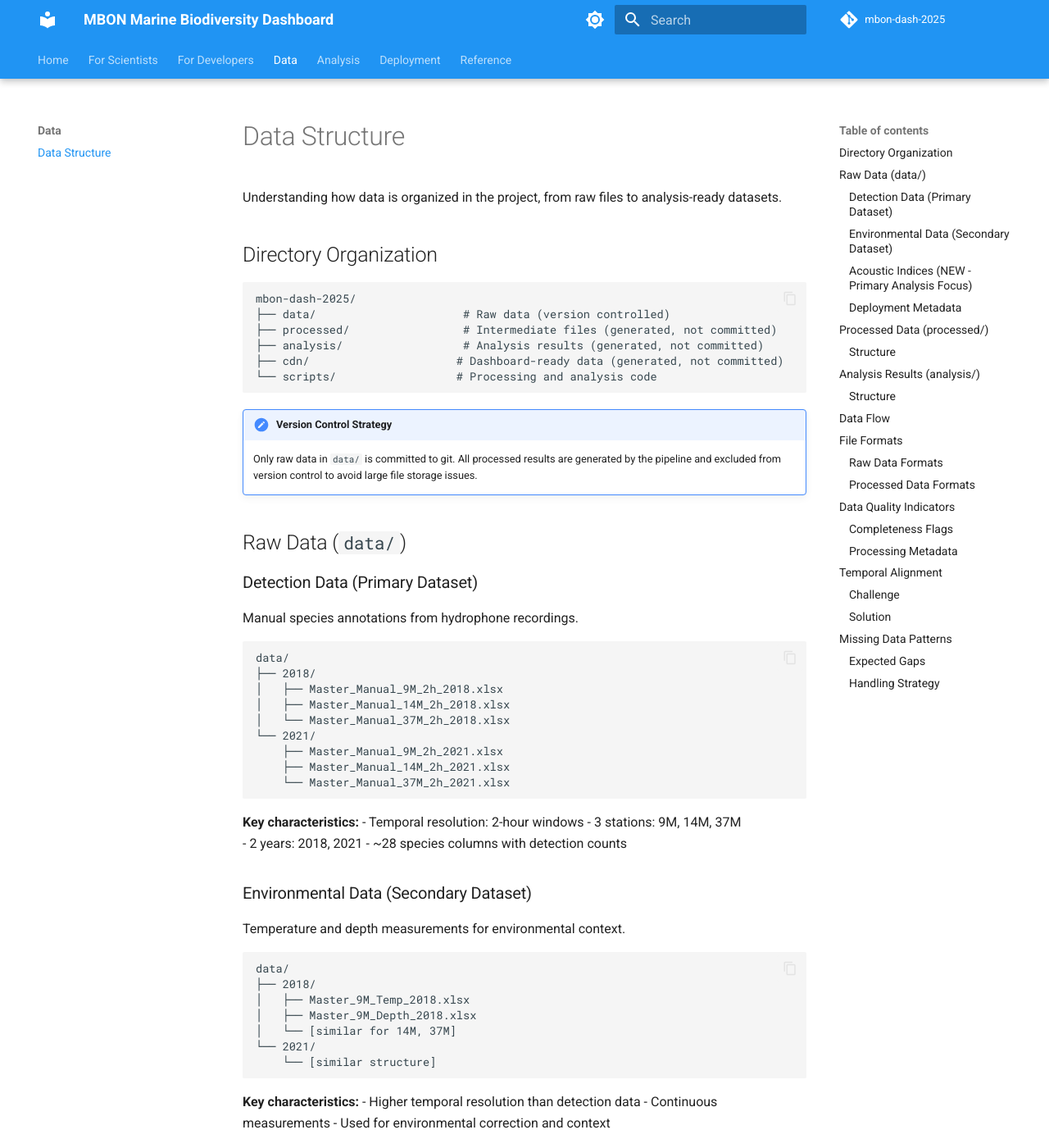
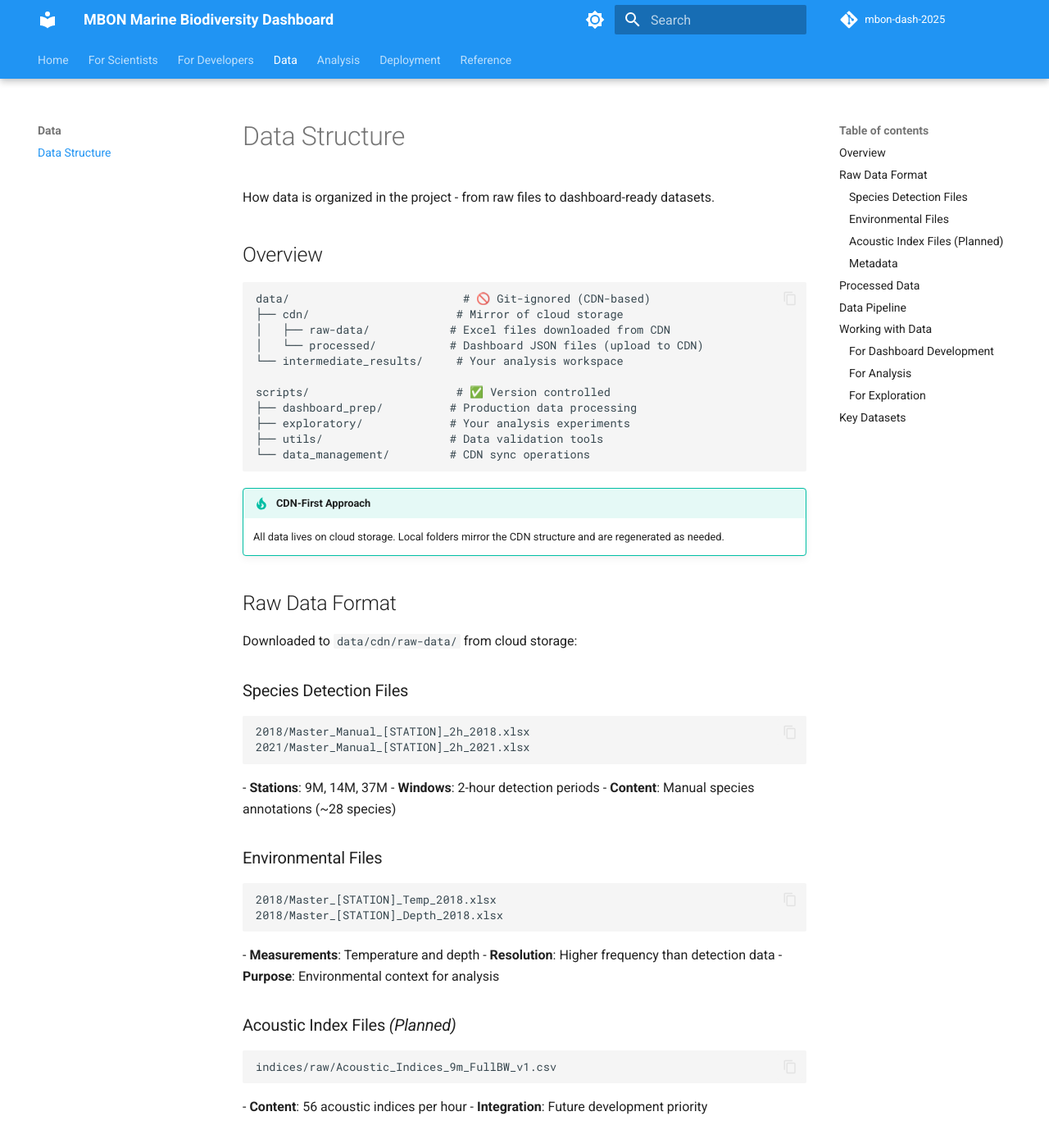
Before and after one commit to Waveform-Analytics/mbon-dash-2025, an MkDocs documentation site: the page built from docs_site/data/structure.md, in a window 1280 px wide and 1400 px high. Shown: the whole window at 82% size. Built offline with MkDocs 1.6.1 and Material for MkDocs 9.7.7, drawn with Linux system fonts in a browser that asks for light colours; comment, search, counter and statistics services are not loaded; some of the changed text lies outside the part shown.

Commit message:
Revise and simplify `structure.md` documentation: streamline folder descriptions, refine dataset details, and align content with CDN-first data management approach.

````diff
--- a/docs_site/data/structure.md
+++ b/docs_site/data/structure.md
@@ -1,200 +1,122 @@
 # Data Structure
 
-Understanding how data is organized in the project, from raw files to analysis-ready datasets.
+How data is organized in the project - from raw files to dashboard-ready datasets.
 
-## Directory Organization
+## Overview
 
 ```
-mbon-dash-2025/
-├── data/                      # Raw data (version controlled)
-├── processed/                 # Intermediate files (generated, not committed)
-├── analysis/                  # Analysis results (generated, not committed)
-├── cdn/                      # Dashboard-ready data (generated, not committed)
-└── scripts/                  # Processing and analysis code
+data/                          # 🚫 Git-ignored (CDN-based)
+├── cdn/                      # Mirror of cloud storage
+│   ├── raw-data/            # Excel files downloaded from CDN
+│   └── processed/           # Dashboard JSON files (upload to CDN)
+└── intermediate_results/     # Your analysis workspace
+
+scripts/                      # ✅ Version controlled
+├── dashboard_prep/          # Production data processing
+├── exploratory/             # Your analysis experiments
+├── utils/                   # Data validation tools
+└── data_management/         # CDN sync operations
 ```
 
-!!! note "Version Control Strategy"
-    Only raw data in `data/` is committed to git. All processed results are generated by the pipeline and excluded from version control to avoid large file storage issues.
+!!! tip "CDN-First Approach"
+    All data lives on cloud storage. Local folders mirror the CDN structure and are regenerated as needed.
 
-## Raw Data (`data/`)
+## Raw Data Format
 
-### Detection Data (Primary Dataset)
-Manual species annotations from hydrophone recordings.
+Downloaded to `data/cdn/raw-data/` from cloud storage:
+
+### Species Detection Files
+```
+2018/Master_Manual_[STATION]_2h_2018.xlsx
+2021/Master_Manual_[STATION]_2h_2021.xlsx
+```
+- **Stations**: 9M, 14M, 37M
+- **Windows**: 2-hour detection periods
+- **Content**: Manual species annotations (~28 species)
+
+### Environmental Files
+```
+2018/Master_[STATION]_Temp_2018.xlsx
+2018/Master_[STATION]_Depth_2018.xlsx
+```
+- **Measurements**: Temperature and depth
+- **Resolution**: Higher frequency than detection data
+- **Purpose**: Environmental context for analysis
+
+### Acoustic Index Files *(Planned)*
+```
+indices/raw/Acoustic_Indices_9m_FullBW_v1.csv
+```
+- **Content**: 56 acoustic indices per hour
+- **Integration**: Future development priority
+
+### Metadata
+```
+1_Montie Lab_metadata_deployments_2017 to 2022.xlsx
+```
+- Station coordinates and deployment details
+
+## Processed Data
+
+Generated by `npm run process-data` → `data/cdn/processed/`:
 
 ```
-data/
-├── 2018/
-│   ├── Master_Manual_9M_2h_2018.xlsx
-│   ├── Master_Manual_14M_2h_2018.xlsx
-│   └── Master_Manual_37M_2h_2018.xlsx
-└── 2021/
-    ├── Master_Manual_9M_2h_2021.xlsx
-    ├── Master_Manual_14M_2h_2021.xlsx
-    └── Master_Manual_37M_2h_2021.xlsx
+detections.json          # 26,280 species detection records
+environmental.json       # 237,334 temperature/depth measurements
+deployment_metadata.json # 25 deployment records (filtered)
+stations.json           # 3 station definitions
+species.json            # 28 species with detection counts
+metadata.json           # Processing summary and statistics
 ```
 
-**Key characteristics:**
-- Temporal resolution: 2-hour windows
-- 3 stations: 9M, 14M, 37M
-- 2 years: 2018, 2021
-- ~28 species columns with detection counts
+**Purpose**: Dashboard-ready data uploaded to CDN for web access.
 
-### Environmental Data (Secondary Dataset)
-Temperature and depth measurements for environmental context.
+## Data Pipeline
 
-```
-data/
-├── 2018/
-│   ├── Master_9M_Temp_2018.xlsx
-│   ├── Master_9M_Depth_2018.xlsx
-│   └── [similar for 14M, 37M]
-└── 2021/
-    └── [similar structure]
+```bash
+# Download raw data from CDN
+npm run download-data
+
+# Process Excel → JSON for dashboard
+npm run process-data
+
+# Validate output quality
+npm run validate-data
+
+# View data summary
+npm run data-stats
 ```
 
-**Key characteristics:**
-- Higher temporal resolution than detection data
-- Continuous measurements
-- Used for environmental correction and context
+## Working with Data
 
-### Acoustic Indices (NEW - Primary Analysis Focus)
-Comprehensive acoustic indices from collaborator analysis.
+### For Dashboard Development
+Use processed JSON files in `data/cdn/processed/` - optimized for web loading.
 
-```
-data/indices/raw/
-├── Acoustic_Indices_9M_FullBW_v1.csv      # ✅ Available
-├── Acoustic_Indices_14M_FullBW_v1.csv     # 🔄 Expected
-├── Acoustic_Indices_37M_FullBW_v1.csv     # 🔄 Expected
-└── [additional bandwidth variants]         # 🔄 Expected
+### For Analysis
+Load JSON into pandas for custom analysis:
+
+```python
+import pandas as pd
+import json
+
+# Load dashboard data
+with open('data/cdn/processed/detections.json', 'r') as f:
+    detections = pd.DataFrame(json.load(f))
+
+# Your analysis here
 ```
 
-**Key characteristics:**
-- Temporal resolution: Hourly (aggregated to 2-hour for analysis)
-- 56 different acoustic indices per record
-- Multiple index categories (temporal, frequency, complexity, diversity)
+### For Exploration
+Save intermediate results to `data/intermediate_results/` to keep analysis organized.
 
-### Deployment Metadata
-Information about hydrophone deployments and station characteristics.
+## Key Datasets
 
-```
-data/
-└── 1_Montie Lab_metadata_deployments_2017 to 2022.xlsx
-```
+| Dataset | Records | Purpose |
+|---------|---------|---------|
+| **Species Detections** | 26,280 | Primary - manual annotations |
+| **Environmental** | 237,334 | Context - temp/depth patterns |
+| **Deployment Metadata** | 25 | Background - station info |
 
-**Contains:**
-- Deployment dates and durations
-- Station coordinates and characteristics
-- Equipment specifications
-- Data collection parameters
+**Scope**: 3 stations (9M, 14M, 37M) × 2 years (2018, 2021) × 28 species
 
-## Processed Data (`processed/`)
-
-Intermediate files generated during the processing pipeline.
-
-### Structure
-```
-processed/
-├── indices/                   # Cleaned acoustic indices
-│   ├── indices_9M_2021.json
-│   ├── indices_14M_2021.json
-│   └── indices_combined.json
-├── detections/               # Processed detection data
-├── environmental/            # Processed environmental data
-└── combined/                 # Temporally aligned datasets
-    ├── full_dataset.json    # All data types joined
-    └── analysis_ready.json  # Filtered for analysis
-```
-
-## Analysis Results (`analysis/`)
-
-Results from statistical analysis and modeling.
-
-### Structure
-```
-analysis/
-├── pca/                      # Principal component analysis
-│   ├── pca_loadings.json    # Component loadings for each index
-│   ├── pca_scores.json      # Component scores for each observation
-│   └── explained_variance.json # Variance explained by each component
-├── correlations/             # Index-species correlations
-├── summaries/               # Statistical summaries
-└── model_results/           # Predictive model outputs
-```
-
-## Data Flow
-
-```mermaid
-graph TD
-    A[Raw Excel Files] --> B[Step 1: Process Raw Data]
-    C[Raw CSV Indices] --> B
-    B --> D[Step 2: Temporal Alignment]
-    D --> E[Step 3: Join Datasets]
-    E --> F[Step 4: Handle Missing Data]
-    F --> G[Step 5: Run PCA Analysis]
-    G --> H[Step 6: Prepare Dashboard Data]
-
-    B --> I[processed/]
-    E --> I
-    F --> I
-    G --> J[analysis/]
-    H --> K[cdn/]
-```
-
-## File Formats
-
-### Raw Data Formats
-- **Excel files (.xlsx)**: Detection and environmental data
-- **CSV files (.csv)**: Acoustic indices data
-- **Mixed formats**: Handle various naming conventions automatically
-
-### Processed Data Formats
-- **JSON**: Structured data for analysis and dashboard
-- **Optimized for analysis**: Consistent column names, data types
-- **Quality flags**: Missing data indicators, interpolation flags
-
-## Data Quality Indicators
-
-### Completeness Flags
-- `data_quality`: Overall quality score (0-1)
-- `missing_data_percent`: Percentage of missing values
-- `interpolated_windows`: Count of interpolated time periods
-- `deployment_active`: Whether station was actively deployed
-
-### Processing Metadata
-- `processing_date`: When data was last processed
-- `pipeline_version`: Version of processing pipeline used
-- `source_files`: List of source files contributing to record
-- `quality_checks`: Results of validation tests
-
-## Temporal Alignment
-
-### Challenge
-- **Acoustic indices**: Hourly measurements
-- **Detection data**: 2-hour windows
-- **Environmental data**: Variable intervals
-
-### Solution
-Aggregate acoustic indices to 2-hour windows using configurable methods:
-
-```python
-AGGREGATION_METHODS = {
-    'mean': np.mean,      # Default for most indices
-    'max': np.max,        # For peak detection indices
-    'sum': np.sum,        # For count-based indices
-    'median': np.median   # For robust central tendency
-}
-```
-
-## Missing Data Patterns
-
-### Expected Gaps
-- **Deployment gaps**: Periods when stations not operational
-- **Equipment failures**: Technical issues causing data loss
-- **Processing artifacts**: Quality control filtering
-
-### Handling Strategy
-- **Document all gaps**: Clear metadata about missing periods
-- **Quality flags**: Indicate interpolated vs measured values
-- **Analysis impact**: Report how missing data affects results
-
-This structure provides flexibility to handle current data while accommodating future datasets from collaborators.
+This structure supports both dashboard visualization and custom scientific analysis while keeping data management simple and reproducible.
````
